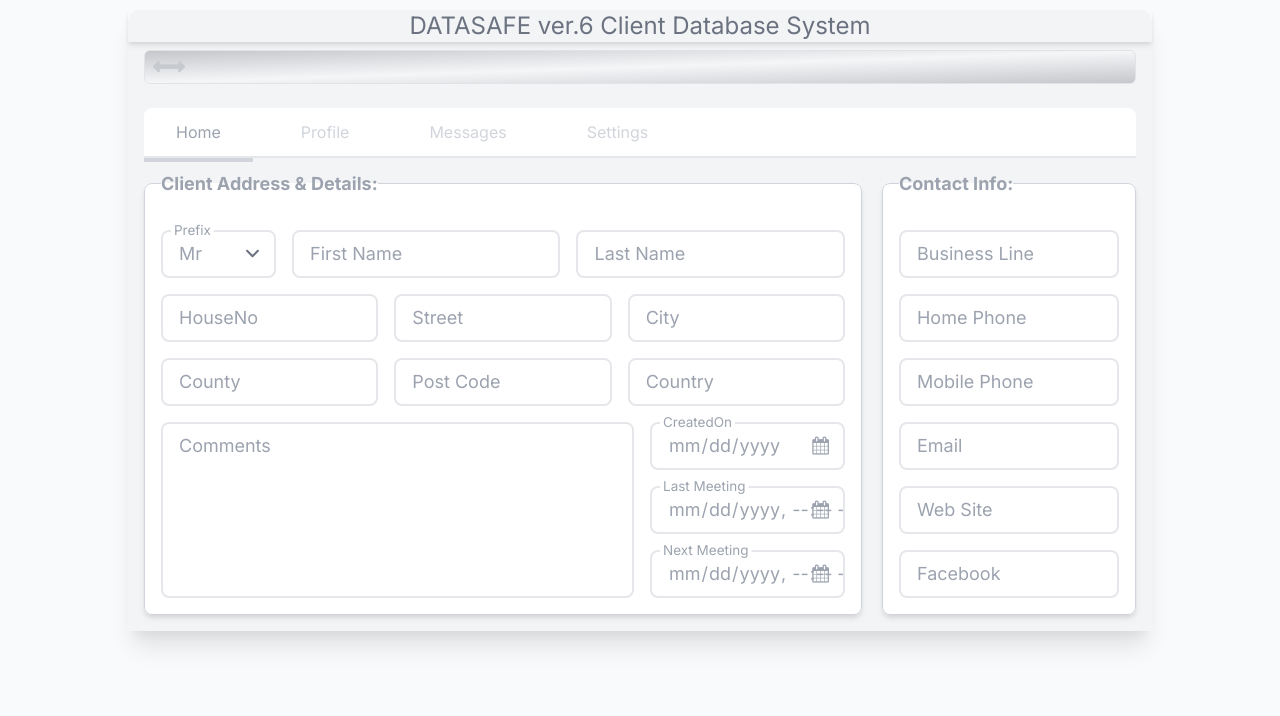
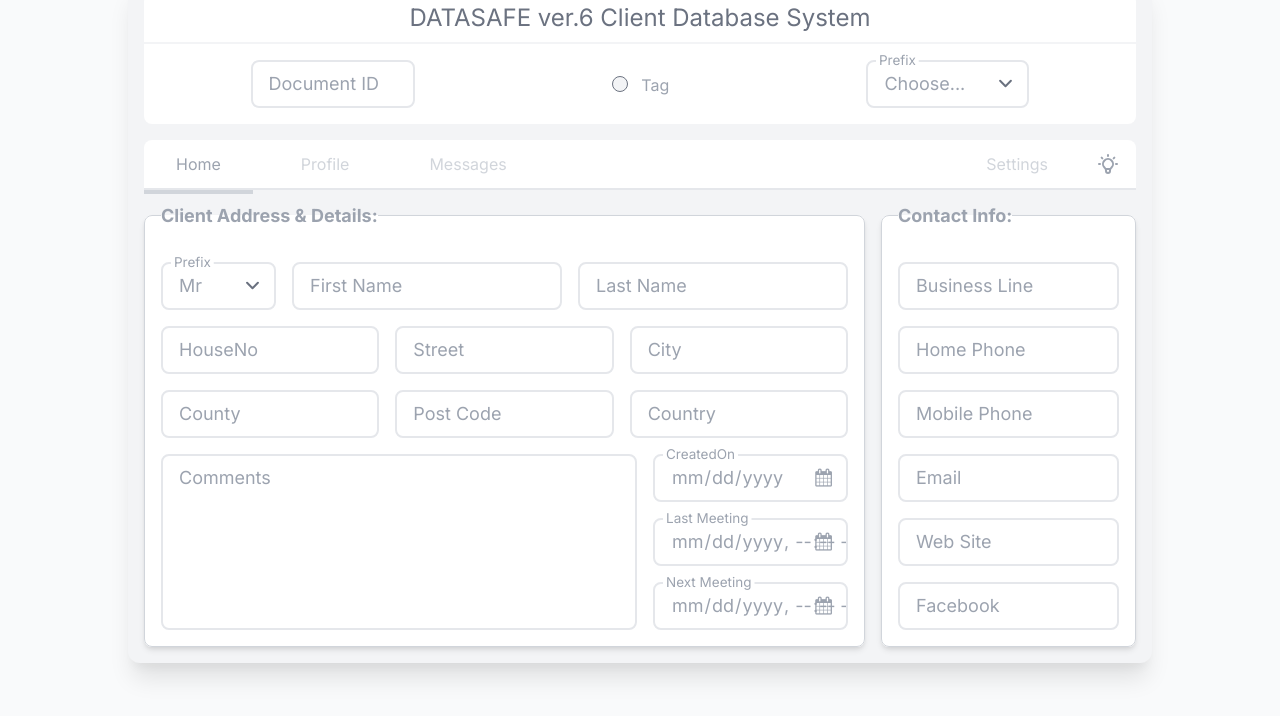
Before and after one commit to AverTry/DS6, a website: page dist/index.html in a window 1280 px wide. Drawn offline with Linux system fonts and the light colour scheme; no server answers.

Commit message:
StatusRow Added

```diff
--- a/dist/html/DS-Form.html
+++ b/dist/html/DS-Form.html
@@ -1,47 +1,26 @@
+
               <!--Start FORM Container-->
               <container class="flex flex-wrap content-center justify-center h-full lg:h-[80vh]">
 
-  <div class="sm:w-max max-w-screen-lg  bg-gray-100 dark:bg-gray-800 shadow-xl rounded-xl ">
+                <div class="sm:w-max max-w-screen-lg bg-gray-100 dark:bg-gray-800 shadow-xl rounded-xl p-4 ">
                   <form id="my-form">
-      <!-- <div class="row shadow pb-3">
-    <div class="text-center col-12"> -->
-      <p class="text-gray-500 text-2xl text-center shadow-md m-0" id="MainTitle">DATASAFE ver.6 Client Database System</p>
-            <i
-        class="
-          fa fa-arrows-h fa-2x
-          py-0 px-2 my-2
-          flex mx-4
-          cursor-pointer
-          text-gray-800 hover:text-white
-          border rounded-md dark:border-yellow-600 border-gray-400
-          bg-gradient-to-tl from-gray-900 via-white to-gray-900 hover:from-white hover:via-gray-900 hover:to-white
-          transition delay-1000 duration-500 ease-in-out opacity-20 hover:opacity-80
-        "
-      >
-      </i>
-      <!--<div class="row shadow-sm d-flex justify-content-around">
-        <div class="col-auto d-flex">
-          <div class="form-floating mt-0">
-            <input readonly type="text" name="DocumentID" class="form-control shadow searchKey sortKey" value="0" placeholder="DocumentID" title="Goto a Specific Document Number, If it Exists, and is within the current Tag Selection and/or Query!" id="DocumentID" autocomplete="off">
+                    <p class="text-gray-500 text-1xl sm:text-2xl text-center bg-white dark:bg-gray-900 py-2 rounded-t-lg" id="MainTitle">DATASAFE ver.6 Client Database System
+                      <div class="h-0.5 dark:bg-yellow-600 dark:bg-opacity-40 dark:w-11/12 dark:mx-auto "></div>
+                    </p>
+                    <div class="flex flex-col sm:flex-row justify-around bg-white dark:bg-gray-900 p-4 gap-4 rounded-b-lg">
+                      <div class="flex-grow-0 flex-shrink order-3 sm:order-1">
+                        <div class="outline">
+                          <input class="!w-40" type="text" name="DocumentID" placeholder=" " title="Goto a Specific Document Number, If it Exists, and is within the current Tag Selection and/or Query!" />
                           <label for="DocumentID">Document ID</label>
                         </div>
                       </div>
-        <div class="col-auto shadow d-flex align-self-center">
-          <div class="form-check tagBox">
-            <input type="checkbox" class="form-check-input Tag" name="Tag" id="Tag">
-            <label class="form-check-label" for="Tag">: Tag &nbsp; </label>
+                      <div class="flex-grow-0 self-center order-1 sm:order-2">
+                        <input class="rounded-full text-2xl bg-gray-100 text-gray-400 dark:bg-yellow-600 dark:text-yellow-600 dark:bg-opacity-50 dark:checked:bg-opacity-80 dark:border-yellow-600 focus:border-blue-300 " type="checkbox" id="Tag" name="Tag" placeholder=" " />
+                        <label class="align-text-top dark:text-gray-100" for="Tag">&nbsp; Tag</label>
                       </div>
-          <div>
-            | <i class="fas fa-unlock-alt lock-indicator text-success lck"></i> |
-          </div>
-        </div>
-        <div class="col-auto d-flex align-self-center">
-            <label for="EditedOn">Edited On :</label>
-            <input type="datetime-local" id="EditedOn" title="Edited On" readonly class="form-control-plaintext searchKey sortKey">
-        </div>
-        <div class="col-auto lockCtrl">
-          <div class="form-floating mt-0">
-            <select class="form-select Status shadow searchKey sortKey" id="Status" aria-label="Status">
+                      <div class="flex-grow-0 order-2 sm:order-3">
+                        <div class="outline flex-grow">
+                          <select class="w-40" name="Status" placeholder=" ">
                             <option selected>Choose...</option>
                             <option value="Active">Active</option>
                             <option value="Inactive">Inactive</option>
@@ -49,12 +28,11 @@
                             <option value="Archived">Archived</option>
                             <option value="For Deletion">For Deletion</option>
                           </select>
-            <label for="Status">Status</label>
+                          <label for="Status">Prefix</label>
                         </div>
                       </div>
                     </div>
-    </div>
-  </div> -->
+
                     <include DS-Template="./html/DS-Tabs.html"></include>
                   </form>
                 </div>
--- a/dist/html/DS-Tab-Details.html
+++ b/dist/html/DS-Tab-Details.html
@@ -1,4 +1,4 @@
-    <div class="flex flex-col sm:flex-row md:flex-col lg:flex-row gap-x-5 gap-y-4">
+    <div class="flex flex-col sm:flex-row md:flex-col lg:flex-row gap-x-4 gap-y-4">
       <!-- Section One -->
       <fieldset class="outlineFieldSet">
         <legend class="outlineLedgend">Client Address & Details:</legend>
--- a/dist/html/DS-Tabs.html
+++ b/dist/html/DS-Tabs.html
@@ -1,14 +1,19 @@
-<div class="container bg-gray-100 dark:bg-gray-800 p-4 ">
+<div class="container bg-gray-100 dark:bg-gray-800">
   <!-- Tabs -->
-  <div class="tabs2 relative bg-white dark:bg-gray-900 rounded-t-lg">
-    <ul id="nav-tab" class="nav text-center mb-3 py-3 border-b-2 border-gray-200 dark:border-gray-700 flex flex-col sm:flex-row gap-4">
-      <li class="Tab active"><a class="py-3 px-8" href="#home"  onclick="return false;">Home</a></li>
+  <div class="tabs2 relative bg-white dark:bg-gray-900 rounded-t-lg mt-4">
+    <ul id="nav-tab" class="nav text-center mb-3 py-3 w-full border-b-2 border-gray-200 dark:border-gray-700 flex flex-col sm:flex-row gap-4">
+      <li class="Tab active"><a class="py-3 px-8" href="#home" onclick="return false;">Home</a></li>
       <li class="Tab"><a class="py-3 px-8" href="#profile">Profile</a></li>
       <li class="Tab"><a class="py-3 px-8" href="#messages">Messages</a></li>
-      <li class="Tab"><a class="py-3 px-8" href="#settings">Settings</a></li>
+      <li class="Tab ml-auto"><a class="py-3 px-8" href="#settings">Settings</a></li>
+      <li class="bulb cursor-pointer mr-4">
+        <svg xmlns="http://www.w3.org/2000/svg" class="h-6 w-6" fill="none" viewBox="0 0 24 24" stroke="currentColor">
+          <path stroke-linecap="round" stroke-linejoin="round" stroke-width="2" d="M9.663 17h4.673M12 3v1m6.364 1.636l-.707.707M21 12h-1M4 12H3m3.343-5.657l-.707-.707m2.828 9.9a5 5 0 117.072 0l-.548.547A3.374 3.374 0 0014 18.469V19a2 2 0 11-4 0v-.531c0-.895-.356-1.754-.988-2.386l-.548-.547z" />
+        </svg>
+      </li>
     </ul>
-    <div class="line2 opacity-0 sm:opacity-100 bg-gray-300 dark:bg-yellow-600 left-0 w-0 absolute -bottom-0 h-1 pointer-events-none transform ease-in-out duration-700"></div>
-    <div class="line opacity-0 sm:opacity-100 bg-gray-300 dark:bg-yellow-600 absolute -bottom-1 h-1 pointer-events-none transform ease-in-out duration-700"></div>
+    <div class="line2 opacity-0 invisible sm:visible bg-gray-300 dark:bg-yellow-600 left-0 w-0 absolute -bottom-0 h-1 pointer-events-none transform ease-in-out duration-700"></div>
+    <div class="line invisible sm:visible bg-gray-300 dark:bg-yellow-600 absolute -bottom-1 h-1 pointer-events-none transform ease-in-out duration-700"></div>
   </div>
 
   <!-- Tab panes -->
--- a/dist/js/DS-Initialise.js
+++ b/dist/js/DS-Initialise.js
@@ -24,11 +24,12 @@ const finishedLoadingDom = new Promise((resolve, reject) => {
 
 finishedLoadingDom.then(() => {
   [
+    './js/DS-Theme.js',
     './js/DS-Tabs.js',
     './js/DS-Paginate.js',
+    './js/DS-Populate.js',
+    // './js/T-DS-SideBar.js',
     // './js/DS-Settings.js',
-    // './js/DS-SideBar.js',
-    './js/DS-Populate.js',
     // './js/DS-Charts.js'
   ].forEach((src) => {
     const script = document.createElement('script')
--- a/dist/js/DS-Paginate.js
+++ b/dist/js/DS-Paginate.js
@@ -1,5 +1,5 @@
 // Make the console less boring...
-console.log('%c DataSafe 6 TailwindCSS ', 'padding-bottom: 10px; font-weight: bold; font-size: 38px;color: red; text-shadow: 3px 3px 0 rgb(217,31,38) , 6px 6px 0 rgb(226,91,14) , 9px 9px 0 rgb(245,221,8) , 12px 12px 0 rgb(5,148,68) , 15px 15px 0 rgb(2,135,206) , 18px 18px 0 rgb(4,77,145) , 21px 21px 0 rgb(42,21,113)');
+console.log('%c DataSafe 6 TailwindCSS ', 'padding-bottom: 10px; font-weight: bold; font-size: 38px;color: rgb(217, 119, 6); text-shadow: 3px 3px 0 rgb(17 24 39) , 6px 6px 0 rgb(4,77,145) , 9px 9px 0 rgb(42,21,113) ');
 const log = (l, m = ' Null', c1 = 'DeepSkyBlue', c2 = 'Orange') => console.log('%c'+l+'%c'+m,'color:'+c1,'color:'+c2)
 log(new Date().toISOString().split('T')[0], ' ' +  new Date().toISOString().split('T')[1].slice(0, 8))
 
--- a/dist/js/DS-Tabs.js
+++ b/dist/js/DS-Tabs.js
@@ -42,15 +42,3 @@ const setActiveClass = (event) => {
 tabsP.forEach((tab) => {
   if (tab.matches('.Tab')) tab.addEventListener('click', setActiveClass)
 })
-
-// Theme Switcher - Temp placement...
-document.querySelector('.fa-arrows-h').addEventListener('click', () => {
-  if (localStorage.theme === 'dark' || (!('theme' in localStorage) && window.matchMedia('(prefers-color-scheme: dark)').matches)) {
-    document.documentElement.classList.remove('dark')
-    localStorage.theme = 'light'
-  } else {
-    document.documentElement.classList.add('dark')
-    localStorage.theme = 'dark'
-  }
-})
-// localStorage.removeItem('theme')
--- /dev/null
+++ b/dist/js/DS-Theme.js
@@ -0,0 +1,12 @@
+
+// Theme Switcher
+document.querySelector('.bulb').addEventListener('click', () => {
+  if (localStorage.theme === 'dark' || (!('theme' in localStorage) && window.matchMedia('(prefers-color-scheme: dark)').matches)) {
+    document.documentElement.classList.remove('dark')
+    localStorage.theme = 'light'
+  } else {
+    document.documentElement.classList.add('dark')
+    localStorage.theme = 'dark'
+  }
+})
+// localStorage.removeItem('theme') // to clear local storage
```
Also changed, not shown: dist/index.html (+1 -1 lines), dist/css/tailwind.css, 2 other files. Lines whose indentation alone changed are shown as unchanged.
